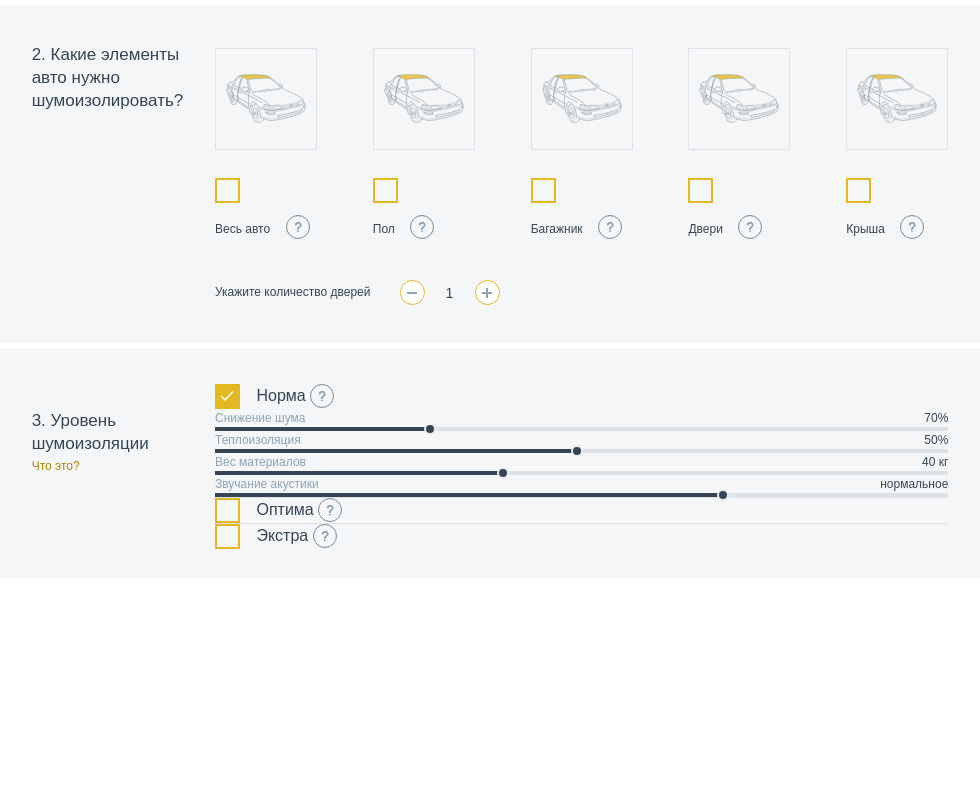
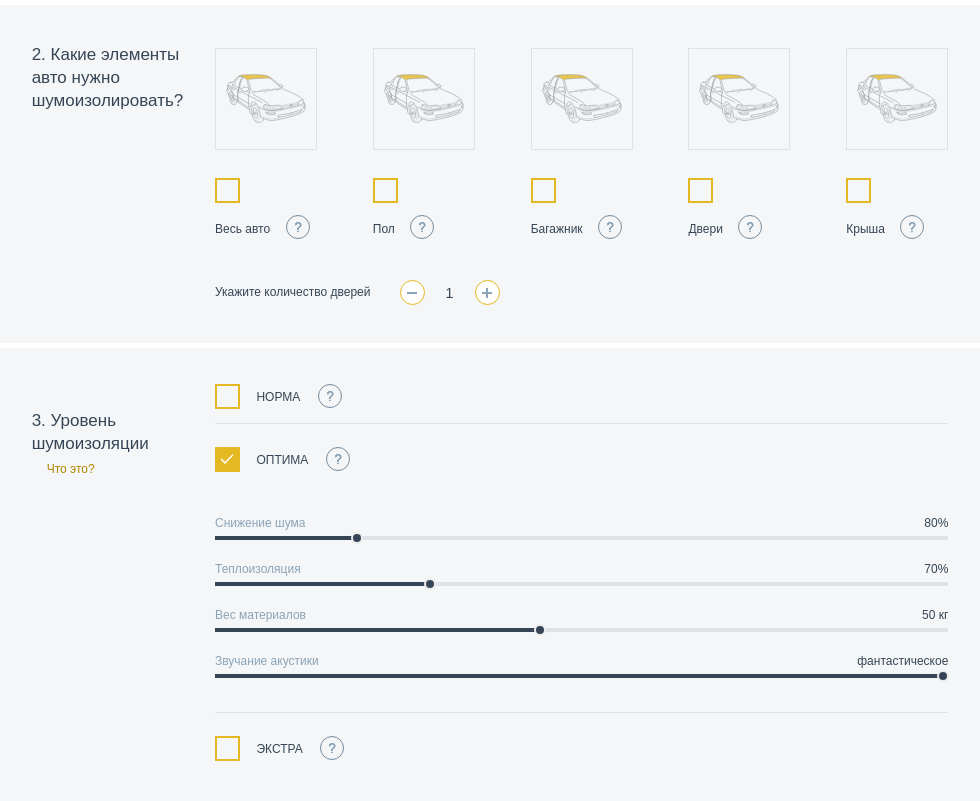
Before and after one commit to DmitriyWebDev/test-task-2, a website built with webpack: page index.html in a window 1280 px wide. Shown: the part 690-1491 px from the top of the page, without its empty margins (150-1130 px from the left). Built offline with nearby package versions, Linux system fonts and the light colour scheme.

Commit message:
Sound insulation form section. Basic ++

```diff
--- a/index.html
+++ b/index.html
@@ -774,7 +774,7 @@
 
                                         <div class="form-checkbox js-form-checkbox">
 
-                                            <input checked="checked" class="js-form-checkbox__input" id="sound-insulation-normal" type="radio" name="sound-insulation" value="Норма">
+                                            <input class="js-form-checkbox__input" id="sound-insulation-normal" type="radio" name="sound-insulation" value="Норма">
 
                                             <div class="form-checkbox__state">
                                                 <div class="form-checkbox__state-ico"></div>
@@ -793,7 +793,7 @@
                                     </div>
 
 
-                                    <div class="sound-insulation-item__content js-sound-insulation-item__content">
+                                    <div style="display: none;" class="sound-insulation-item__content js-sound-insulation-item__content">
 
                                         <div class="indicator-item">
 
@@ -885,7 +885,7 @@
 
                                         <div class="form-checkbox js-form-checkbox">
 
-                                            <input class="js-form-checkbox__input" id="sound-insulation-optima" type="radio" name="sound-insulation" value="Оптима">
+                                            <input checked="checked" class="js-form-checkbox__input" id="sound-insulation-optima" type="radio" name="sound-insulation" value="Оптима">
 
                                             <div class="form-checkbox__state">
                                                 <div class="form-checkbox__state-ico"></div>
@@ -904,7 +904,7 @@
                                     </div>
 
 
-                                    <div style="display: none;" class="sound-insulation-item__content js-sound-insulation-item__content">
+                                    <div style="display: block;" class="sound-insulation-item__content js-sound-insulation-item__content">
 
                                         <div class="indicator-item">
 
--- a/src/scss/_calculator-page.scss
+++ b/src/scss/_calculator-page.scss
@@ -414,13 +414,16 @@
 // Sound insulation level
 
 .calc-form-item_view_sound-insulation-level {
-  //padding-left: 0 !important;
-  //padding-right: 0 !important;
+  padding-top: 42px;
+  padding-bottom: 0;
 }
 
 .sound-insulation-item {
   border-bottom: 1px solid $plank-color-six;
+  padding: 0 0 14px 0;
+  margin: 0 0 23px 0;
 }
+
 
 .sound-insulation-item:last-child {
   border-width: 0;
@@ -432,10 +435,15 @@
   color: #B28500;
   display: block;
   width: 100%;
+  margin: 3px 0 30px 0;
+  padding-left: 15px
 }
 
 .sound-insulation-item__label {
   cursor: pointer;
+  text-transform: uppercase;
+  @include text_style_additional;
+  margin: 0 13px 0 0;
 }
 
 // Horizontal indicator
@@ -473,13 +481,23 @@
   flex-wrap: wrap;
   align-items: center;
   justify-content: space-between;
+  margin: 0 0 20px 0;
+}
+
+.sound-insulation-item__content {
+  padding: 42px 0 0 0;
+}
+
+.indicator-item__label,
+.indicator-item__value {
+  padding: 0 0 4px 0;
 }
 
 .indicator-item__label {
-  @include text_style_additional;
+  @include text_style_additional-two;
 }
 
 .indicator-item__value {
-  @include text_style_additional;
+  @include text_style_additional-two;
   color: $main-text-color;
 }
--- a/src/scss/_template-variables.scss
+++ b/src/scss/_template-variables.scss
@@ -19,6 +19,12 @@ $plank-color-six:   #DEE2E7;
 
 @mixin text_style_additional {
   font-family: "Arial";
+  color: $main-text-color;
+  font-size: 12px;
+}
+
+@mixin text_style_additional-two {
+  font-family: "Arial";
   color: $lighten-text-color;
   font-size: 12px;
 }
--- a/src/scss/media/_calculator-page-media.scss
+++ b/src/scss/media/_calculator-page-media.scss
@@ -85,7 +85,23 @@
 
   }
 
+  // Sound insulation level
 
+  .calc-form-item_view_sound-insulation-level {
+    padding-top: 37px;
+    padding-bottom: 0;
+
+    .calc-form-item__title>br {
+      display: none;
+    }
+
+  }
+
+  .calc-form-item__title-link {
+    display: inline-block;
+    vertical-align: baseline;
+    width: auto;
+  }
 
 }
 
@@ -172,6 +188,8 @@
     padding-bottom: 0;
   }
 
+
+
 }
 
 @media (min-width: $tmpl-screen-xl) {
```
Also changed, not shown: style.css.
